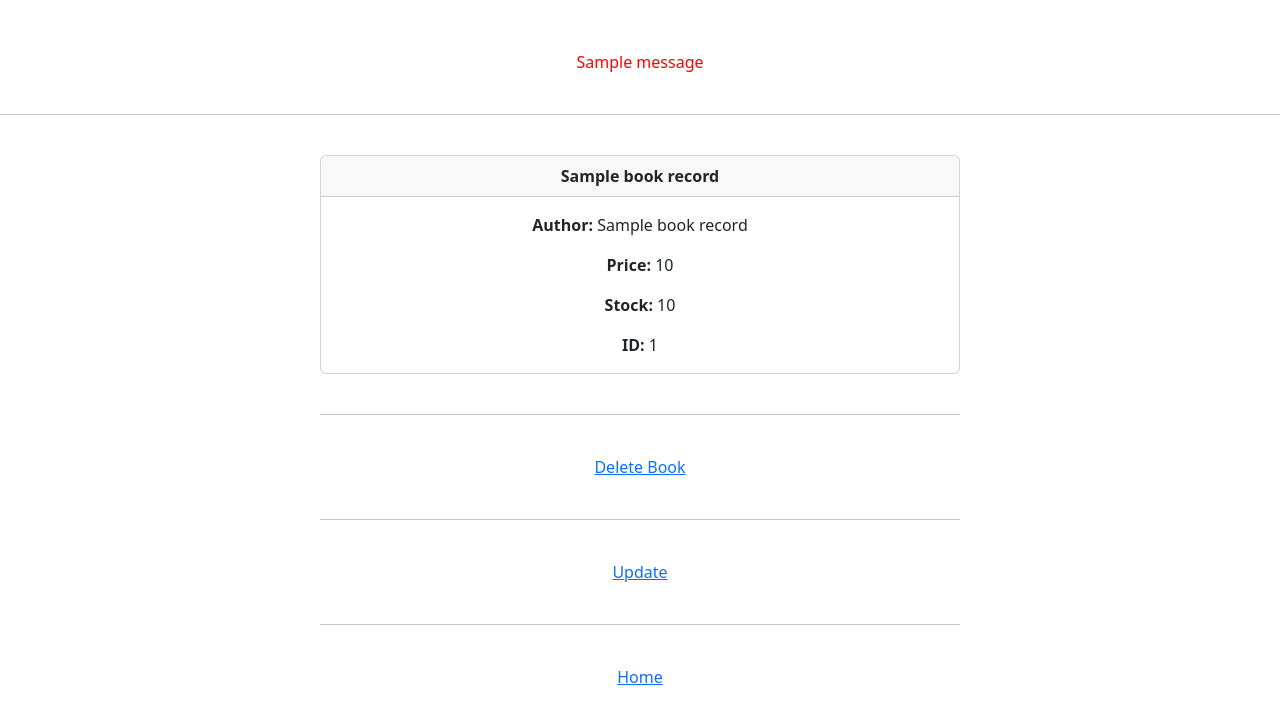
After one commit to amaechijude/Django_Book_Store, a Django app: template recordApp/templates/records.html in a window 1280 px wide. The commit adds this page. Shown: the top 724 px of the page. Run offline with Django 4.2, Linux system fonts and the light colour scheme; the template is opened without the code that fills it: most values are stand-ins (such as "Sample title", 1, 10 or a date in 2020); one stand-in notice (Sample message) is shown.

Commit message:
added delete view

```diff
--- /dev/null
+++ b/recordApp/templates/records.html
@@ -0,0 +1,63 @@
+<!DOCTYPE html>
+<html lang="en">
+
+<head>
+    <meta charset="UTF-8">
+    <meta name="viewport" content="width=device-width, initial-scale=1.0">
+    <title>Add book</title>                                                                         <link href="https://cdn.jsdelivr.net/npm/bootstrap@5.3.0-alpha1/dist/css/bootstrap.min.css" rel="stylesheet" integrity="sha384-GLhlTQ8iRABdZLl6O3oVMWSktQOp6b7In1Zl3/Jr59b6EGGoI1aFkw7cm
+    DA6j6gD" crossorigin="anonymous">
+</head>
+
+<body>
+    <div>
+    </div>
+    <div class="text-center" style="margin-top:50px">
+        <div style="color:red">
+            {% for message in messages %}
+            {{ message }}
+            {% endfor %}
+        </div>
+        <br><hr><br>
+        <div class="text-center" style="margin-left:25%; margin-right:25%">
+            <div class="card">
+                <div class="card-header">
+                    <strong>
+                        {{ book_record.Title }}
+                    </strong>
+                </div>
+                <div class="card-body">
+
+                    <p class="card-text">
+                        <strong>Author: </strong>{{ book_record.Authors_Name }}
+                    </p>
+
+                    <p class="card-text">
+                        <strong>Price: </strong>{{ book_record.Price }}
+                    </p>
+
+                    <p class="card-text">
+                        <strong>Stock: </strong>{{ book_record.Stock }}
+                    </p>
+
+                    <p class="card-text">
+                        <strong>ID: </strong>{{ book_record.BookID }}
+                    </p>
+                </div>
+            </div>
+            <br><hr><br>
+            <div class="text-center">
+                <a href="{% url 'delete_book' book_record.BookID %}">Delete Book</a>
+            </div>
+            <br><hr><br>
+	    <div class="text-center">
+                <a href="{% url 'update_book' book_record.BookID %}">Update</a>
+            </div>
+            <br><hr><br>
+            <div class="text-center">
+                <a href="{% url 'index' %}">Home</a>
+            </div>
+
+            <script src="https://cdn.jsdelivr.net/npm/bootstrap@5.3.0-alpha1/dist/js/bootstrap.bundle.min.js" integrity="sha384-w76AqPfDkMBDXo30jS1Sgez6pr3x5MlQ1ZAGC+nuZB+EYdgRZgiwxhTBTkF7CXvN" crossorigin="anonymous"></script>
+        </body>
+
+    </html>
--- a/recordApp/urls.py
+++ b/recordApp/urls.py
@@ -3,6 +3,7 @@ from . import views
 
 urlpatterns = [
     path('books/', views.get_all_books, name='books'),
+    path('books/<int:id>',views.get_all_books, name='booksdel'),
     path('books/<int:id>', views.get_a_book, name='a_book'),
     path('orders/', views.get_all_orders, name='orders'),
     path('orders/<int:id>', views.get_an_order, name='an_order'),
@@ -11,4 +12,6 @@ urlpatterns = [
     path('logout_user/', views.logout_user, name='logout_user'),
     path('addbook', views.addbook, name='addbook'),
     path('authoradd', views.authoradd, name='authoradd'),
+    path('records/<int:pk>', views.records, name='records'),
+    path('delete_book/<int:pk>', views.delete_book, name='delete_book'),
 ]
```
Also changed, not shown: recordApp/templates/addbook.html (+10 -3 lines), recordApp/templates/authoradd.html (+16 -4 lines), recordApp/templates/index.html (+14 -7 lines), recordApp/views.py (+29 -0 lines), db.sqlite3.db, 1 other file.
